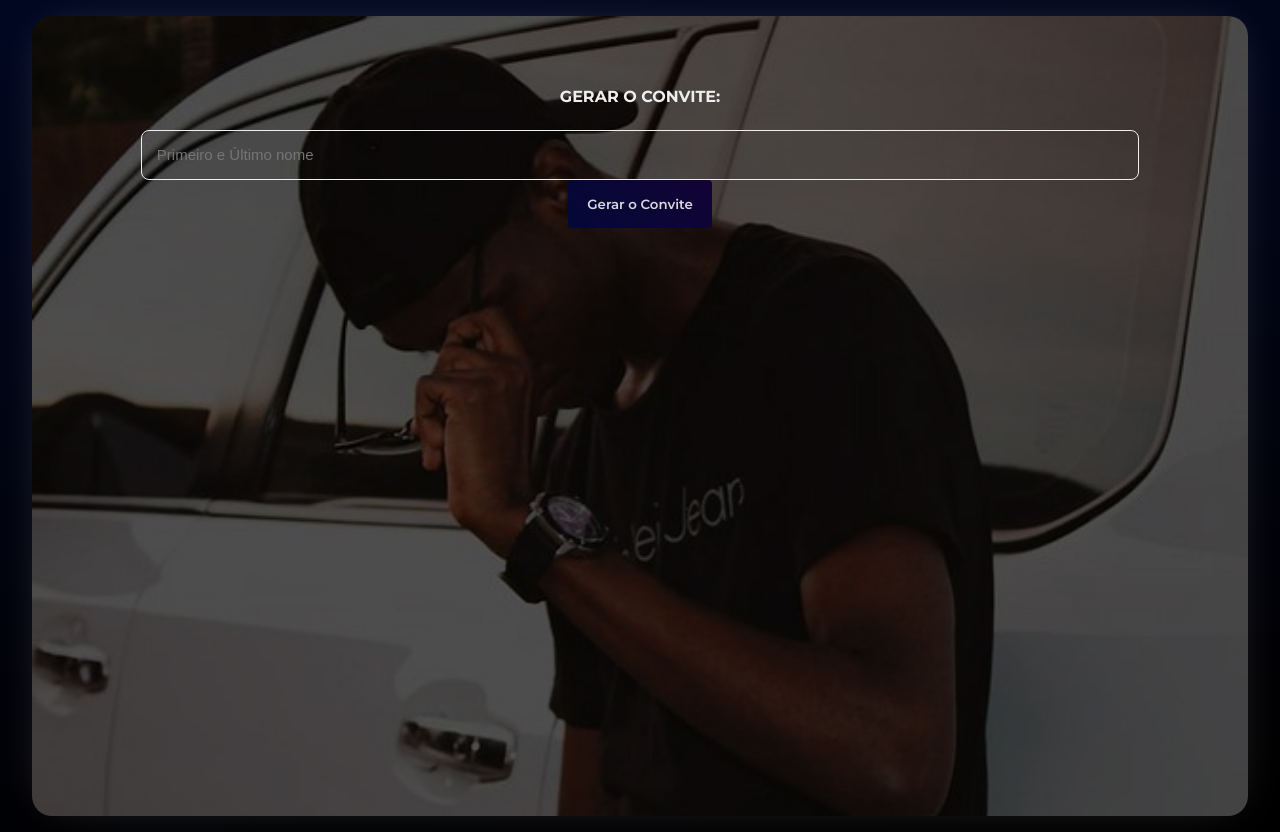
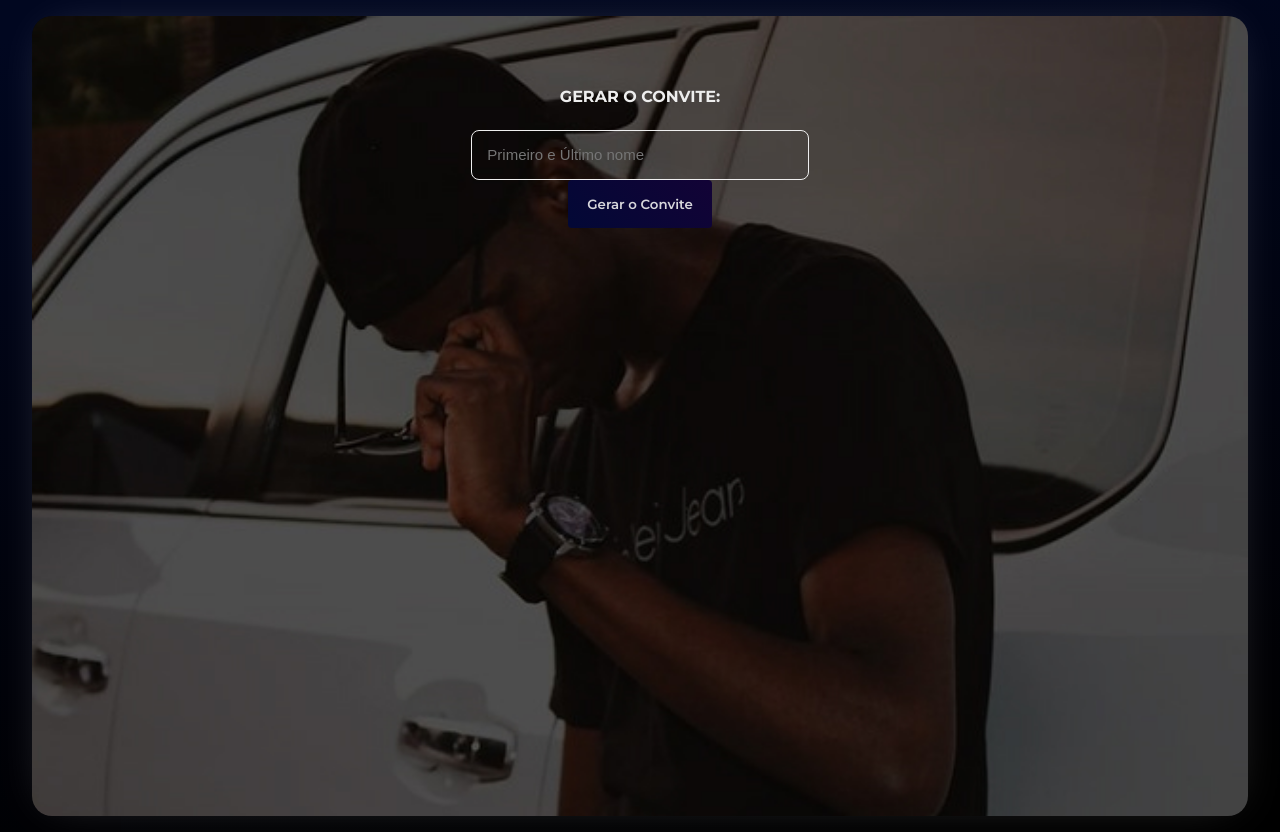
Before and after one commit to vilarezz/leorickbday, a Next.js app: page /create-invite in a window 1280 px wide. Built offline with nearby package versions, Linux system fonts and the light colour scheme.

Commit message:
Initial Structure

```diff
--- a/package.json
+++ b/package.json
@@ -10,6 +10,7 @@
   },
   "dependencies": {
     "chrome-aws-lambda": "^10.0.0",
+    "emailjs-com": "^3.1.0",
     "next": "11.0.1",
     "puppeteer-core": "^10.1.0",
     "react": "17.0.2",
--- a/src/pages/_document.tsx
+++ b/src/pages/_document.tsx
@@ -10,12 +10,6 @@ export default class MyDocument extends Document {
             rel="preconnect"
             href="https://fonts.gstatic.com"
             crossOrigin="true"
-          />
-
-          <meta http-equiv="X-UA-Compatible" content="IE=edge" />
-          <meta
-            name="viewport"
-            content="width=device-width, initial-scale=1.0"
           />
 
           <link
--- a/src/pages/create-invite.tsx
+++ b/src/pages/create-invite.tsx
@@ -1,10 +1,27 @@
-import { useState } from 'react'
+import emailjs from 'emailjs-com'
 import Head from 'next/head'
 import Link from 'next/link'
+import { useState } from 'react'
 import styles from '../styles/CreateInvite.module.css'
 
 export default function CreateInvite() {
   const [name, setName] = useState('')
+
+  function sendEmail(e) {
+    e.preventDefault()
+
+    emailjs
+      .sendForm(
+        'service_2bym1ig',
+        'template_ioij15c',
+        e.target,
+        'user_Hng6TkzfrUFCVB5AyBNlE'
+      )
+      .then(res => {
+        console.log(res)
+      })
+      .catch(err => console.log(err))
+  }
 
   return (
     <div className="container">
@@ -13,20 +30,23 @@ export default function CreateInvite() {
       </Head>
 
       <main className={styles.main}>
-        <h2>Gerar o Convite:</h2>
+        <h2>Gerar o Convite: </h2>
 
+        <form onSubmit={sendEmail}>
           <input
             type="text"
+            name="name"
             placeholder="Primeiro e Último nome"
             onChange={event => setName(event.target.value)}
             className={styles.input}
           />
 
-        <button className="btn">
+          <button type="submit" className="btn">
             <Link href={`/api/image-generator?name=${name}`}>
               Gerar o Convite
             </Link>
           </button>
+        </form>
       </main>
     </div>
   )
```
Also changed, not shown: tsconfig.json (+4 -9 lines), 2 other files (tests, documents, lock files or other folders). Lines whose indentation alone changed are shown as unchanged.
